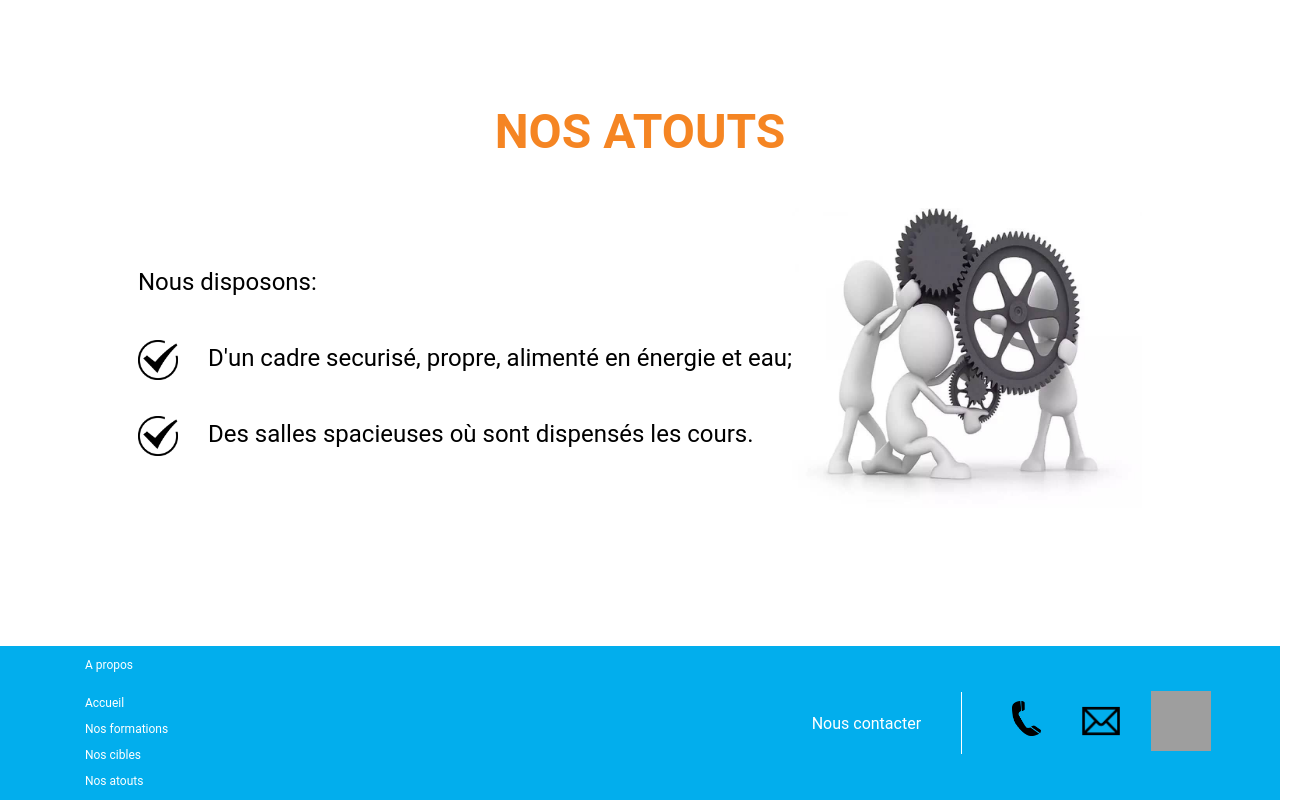
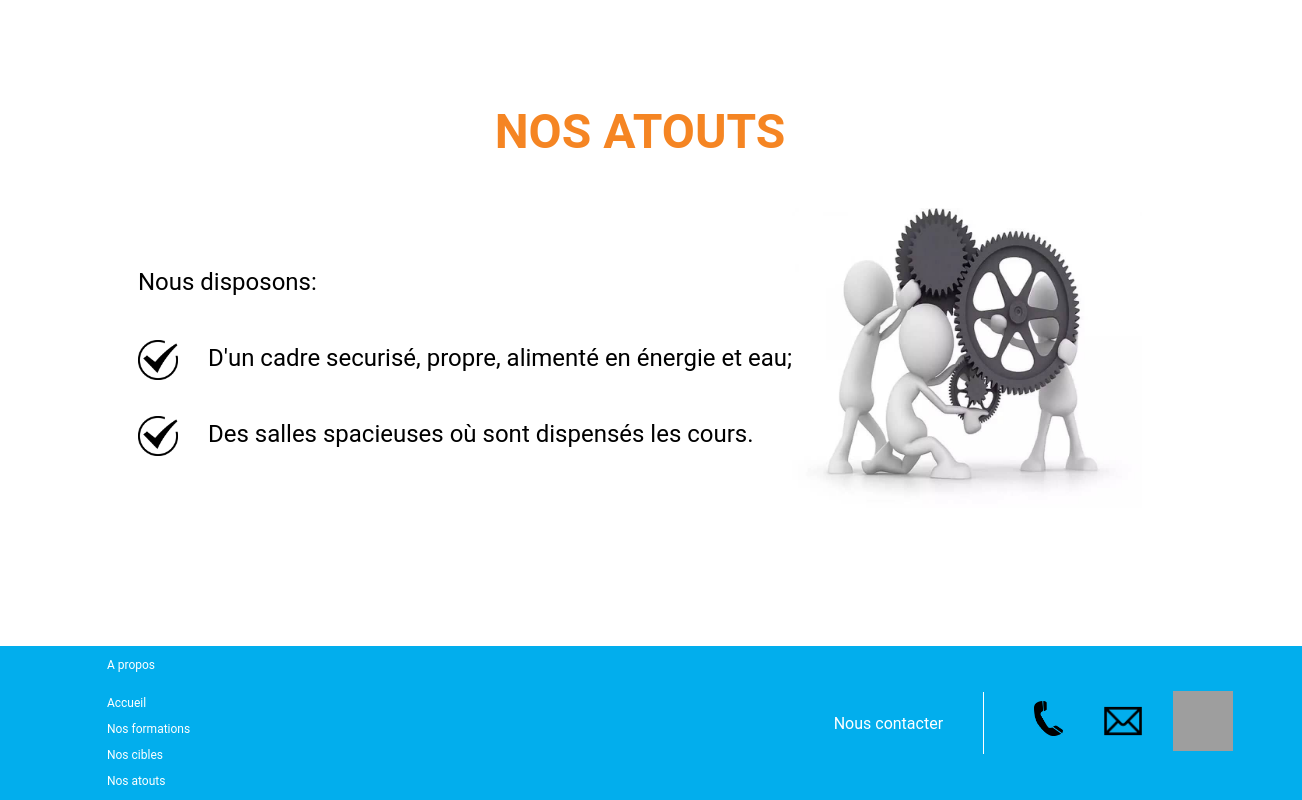
Before and after one commit to FOKO-KENMOGNE-Wilfried/GEFRE, a React (Vite) app: page /atouts in a window 1280 px wide. Shown: the part 264-1064 px from the top of the page, 1302 px wide, since content can reach past the window. Built offline with nearby package versions, Linux system fonts and the light colour scheme; grey boxes are pictures that could not be loaded.

Commit message:
Debug the footer problem

```diff
--- a/src/components/footer/index.jsx
+++ b/src/components/footer/index.jsx
@@ -9,10 +9,8 @@ const StyledDiv = styled.div`
     height: 20%;
     position: relative;
     bottom: -200px;
-    left: 0;
-    right: 0;
     margin-left: -20px;
-    padding-left: 28px;
+    padding-left: 50px;
     background-color: ${colors.primary};
     display: flex;
     flex-direction: row;
```
